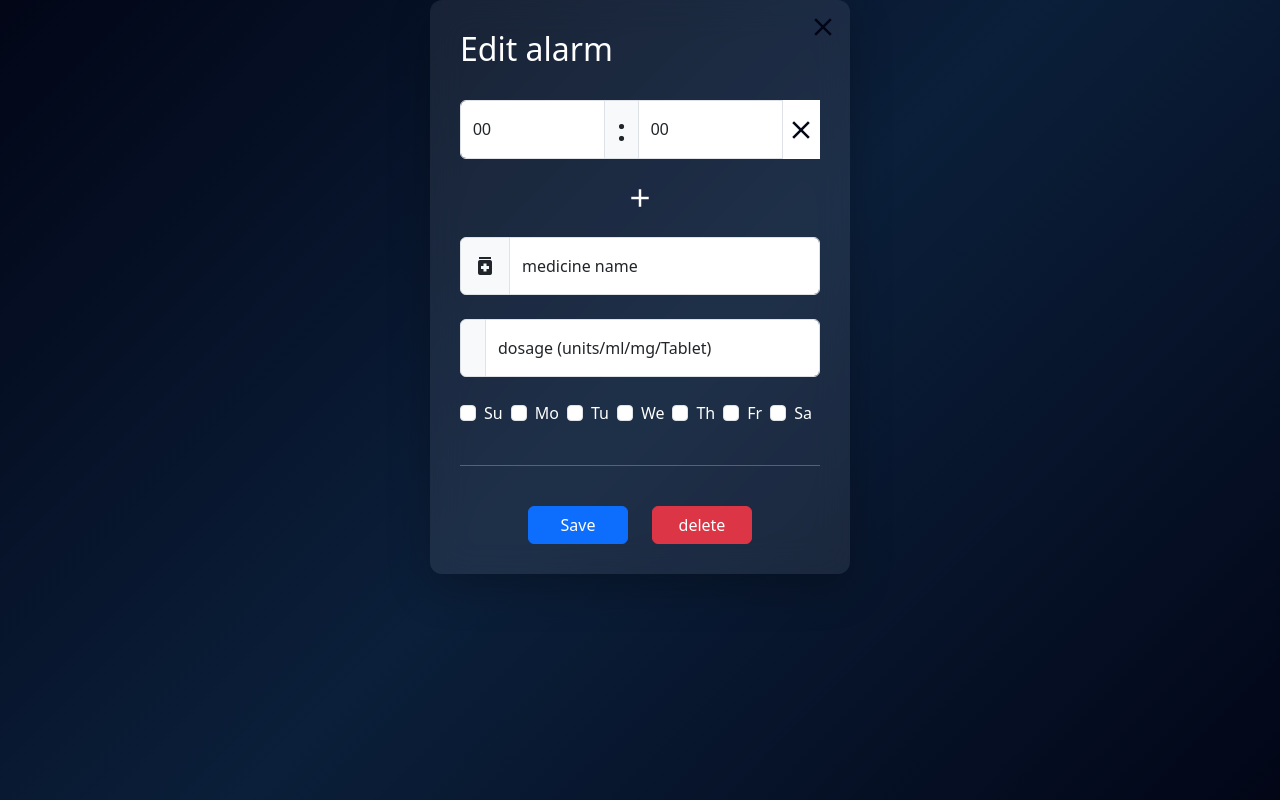
After one commit to mudabeer/meditrack, a Flask app: page /addtime in a window 1280 px wide. The commit adds this page. Run offline with Flask 3, Linux system fonts and the light colour scheme; the visitor is signed in with stand-in values (Sample User, id 1).

Commit message:
index.js added and data is connect to font-end of page(dashboard,medicine) and addtime page added

```diff
--- a/app.py
+++ b/app.py
@@ -23,24 +23,133 @@ conn = mysql.connector.connect(
     database="meditrack"
 )
 
-cursor = conn.cursor(dictionary=True)
+cursor = conn.cursor(dictionary=True, buffered=True)
+
+days = ["su","mo","tu","we","th","fr","sa"]
 
 @app.route("/logout")
 def logout():
-    session["user_id"] =  ''
+    session.clear()
     return redirect("/")
 
 @app.route("/dashboard")
 @login_required
 def dashboard():
-    return render_template("dashboard.html")
+    user_id = session["user_id"]["id"]
+    cursor.execute("""SELECT m.name as name,r.reminder_time as time,m.dose as dosage
+                   FROM medicine m JOIN reminder_logs r
+                   WHERE r.day_of_week  = substring(dayname(curdate()),1,2) AND m.user_id = %s"""
+                   ,(user_id,))
+    todayReminders = cursor.fetchall()
+
+    cursor.execute("SELECT count(id) as totalMedicine FROM Medicine WHERE  user_id = %s",(user_id,))
+    totalMedicine = cursor.fetchone()
+
+    if not todayReminders:
+        return render_template("dashboard.html",totalMedicine=totalMedicine[0])
+    else:
+        cursor.execute("""SELECT count(id) as upcomingReminder FROM reminder_logs WHERE medicine_id in
+                       (SELECT id FROM medicine WHERE user_id = %s)
+                       AND day_of_week = substring(dayname(curdate()),1,2) AND reminder_time > curtime();"""
+                       ,(user_id,))
+        upcomingReminders = cursor.fetchone()
+
+        cursor.execute("""SELECT count(id) as todayReminders FROM reminder_logs WHERE medicine_id in
+                       (SELECT id FROM medicine WHERE user_id = %s)
+                       AND day_of_week = substring(dayname(curdate()),1,2)"""
+                       ,(user_id,))
+        todayTotal = cursor.fetchone()
+
+        cursor.execute("""SELECT COUNT(id) as active FROM reminder_logs WHERE medicine_id in
+                        (SELECT id FROM medicine WHERE user_id = %s AND status = 'Active')"""
+                        ,(user_id,))
+        activeSch = cursor.fetchone()
+
+        return render_template("dashboard.html",todayReminders=todayReminders,todayTotal=todayTotal,totalMedicine=totalMedicine,upcomingReminders=upcomingReminders,activeSch=activeSch)
+
+@app.route("/medicine", methods=["GET","POST"])
+@login_required
+def medicine():
+        user_id = session["user_id"]["id"]
+        cursor.execute("SELECT m.name,r.reminder_time,GROUP_CONCAT(DISTINCT r2.day_of_week ORDER BY r2.day_of_week) AS day_of_week FROM medicine m JOIN reminder_logs r on m.id = r.medicine_id JOIN reminder_logs r2 ON m.id = r2.medicine_id WHERE m.user_id = %s GROUP BY m.id,r.reminder_time ",(user_id,))
+        medicines = cursor.fetchall()
+        if not medicines :
+            return render_template("medicine.html")
+        else:
+            return render_template("medicine.html",medicines=medicines)
+
+@app.route("/addtime",methods=["GET","POST"])
+@login_required
+def addtime():
+    if request.method == "POST":
+        medicine_name = request.form.get("medicine_name")
+        if not medicine_name:
+            return render_template("medicine.html",message="invalid medicine_name",alert=True)
+
+        hours = request.form.getlist("hour")
+        mintues = request.form.getlist("mintue")
+        times = []
+        for i in range(len(hours)):
+            if not hours[i]:
+                return render_template("medicine.html",message="invalid hour {i}",alert=True)
+            if not mintues[i]:
+                return render_template("medicine.html",message="invalid mintues {i}",alert=True)
+            times.append(f"{hours[i]}:{mintues[i]}:00")
+
+        dosage = request.form.get("dosage")
+        if not dosage:
+            return render_template("medicine.html",message="invalid dosage",alert=True)
+
+        days = request.form.getlist("day")
+        if len(days)  < 0:
+            return render_template("medicine.html",message="select at least one day",alert=True)
+
+        user_id = session["user_id"]["id"]
+
+        cursor.execute("SELECT * FROM medicine WHERE name = %s AND user_id = %s",(medicine_name,user_id))
+        row = cursor.fetchall()
+
+        if len(row) > 0:
+            return render_template("medicine.html",message="medicine already exist",alert=True)
+
+        qurey = "INSERT INTO medicine (name,dose,user_id) VALUES (%s,%s,%s)"
+        values = (medicine_name,dosage,user_id)
+        cursor.execute(qurey,values)
+        conn.commit()
+
+        cursor.execute("SELECT * FROM medicine WHERE name = %s AND user_id = %s",(medicine_name,user_id))
+        medicine = cursor.fetchall()
+
+        for day in days:
+            for time in times:
+                print(time,day)
+                qurey = "iNSERT INTO reminder_logs (medicine_id,reminder_time,day_of_week) VALUES (%s,%s,%s)"
+                values = (medicine[0]["id"],time,day)
+                cursor.execute(qurey,values)
+                conn.commit()
+                print("succesFUll")
+        return redirect("/medicine")
+    else:
+        return render_template("addtime.html")
+
+@app.route("/analysis")
+@login_required
+def analysis():
+    return render_template("analysis.html")
+
+@app.route("/profile")
+@login_required
+def profile():
+    return render_template("profile.html")
 
 @app.route("/")
 def index():
+    session.clear()
     return render_template("index.html",show_navbar=True,show_footer=True)
 
 @app.route("/login", methods=["GET","POST"])
 def login():
+    session.clear()
     if request.method == "POST":
         userName = request.form.get("username")
         if not userName:
@@ -62,6 +171,7 @@ def login():
 
 @app.route("/register", methods=["GET", "POST"])
 def register():
+    session.clear()
     if request.method == "POST":
 
         firstName = request.form.get("first_name")
--- /dev/null
+++ b/static/index.js
@@ -0,0 +1,13 @@
+const addTime = document.getElementById("add-time");
+
+
+addTime.addEventListener("click", function(){
+    const div = document.createElement("div")
+    div.className = "input-group"
+    div.innerHTML = `<input type="number" class="form-control time-font " name="hour" value="00" min="00" max="24">
+                    <div class="input-group-text" style="font-size: 30px; font-weight: bold;">:</div>
+                    <input type="number" class="form-control time-font" name="mintue" value="00" min="00" max="59">
+                    <span class="material-icons time-close  px-1" id="time-1">close</span>`
+    medicine_form = document.getElementById("medicine-form");
+    medicine_form.insertBefore(div, addTime)
+})
--- a/static/style.css
+++ b/static/style.css
@@ -118,13 +120,39 @@
 
 }
 
+/* profile picture */
+.profile-pic {
+    border-radius: 50%;
+    max-width: 150px;
+    border: 2px solid white;
+}
+
+.edit-button {
+    background-color: none !important;
+}
+
 /* dashboard */
 .pagebody {
     background: linear-gradient(135deg, #020617, #0b1f3a, #020617);
+    min-height: 100vh;
 }
 
+
+
+.form-switch {
+    position: absolute;
+    top: 12px;
+    right: 12px;
+}
+
+.medicine-card {
+    position: relative;
+    padding: 20px;
+}
+
+
 /* quickaction & call-sec */
-.main-sec .quick-action,.main-sec .call-sec {
+.basic-card {
     color:#f0f6fc;
     font-weight:600;
     padding: 20px;
@@ -193,3 +229,69 @@
     border-radius: 20px;
     min-height: 490px;
 }
+
+
+.form-card{
+    width:420px;
+    background: rgba(255,255,255,0.08);
+    backdrop-filter: blur(18px);
+    color:white;
+    border-radius:12px;
+    padding:30px;
+
+    box-shadow:0 15px 40px rgba(0,0,0,0.25);
+}
+
+.overlay-close {
+    position: absolute;
+    top: 12px;
+    color: #020617 !important;
+    right: 12px;
+    text-decoration: none;
+    font-size: 30px !important;
+    font-weight: bold;
+    cursor: pointer;
+}
+
+.overlay-close:hover {
+    color: #02061728 !important;
+}
+
+.time-font {
+    font-family: 'Orbitron', sans-serif;
+}
+
+.add-card {
+    position: absolute;
+    bottom: 12px;
+    text-decoration: none;
+    font-size: 40px !important;
+    padding: 4px !important;
+}
+
+.time-close {
+    display: flex !important;
+    align-items: center;
+    justify-content: center;
+    font-size: 30px !important;
+    color: #020617;
+    cursor: pointer;
+    background-color: white;
+}
+
+.time-close:hover {
+    color: #0206176a;
+}
+
+.time-close:active {
+    color: #0d6dfda1;
+}
+
+.add-time {
+    font-size: 30px !important;
+    cursor: pointer;
+}
+
+.add-time:hover {
+    color: rgba(255, 255, 255, 0.543);
+}
--- /dev/null
+++ b/templates/addtime.html
@@ -0,0 +1,60 @@
+{% extends "layout.html" %}
+
+{% block body %}
+        <div class="pagebody ">
+            <div class="d-flex align-items-center justify-content-center">
+                <div class="form-card">
+                <h2 >Edit alarm</h2>
+                <a class="material-icons overlay-close" href="/medicine">close</a>
+                {% if alert %}
+                    <div class="alert alert-danger" role="alert">
+                        {{ message }}
+                    </div>
+                {% endif %}
+                <form action="/addtime" method="post" class="d-flex flex-column gap-4 pt-4" id="medicine-form">
+
+                <div class="input-group">
+                    <input type="number" class="form-control time-font " name="hour" value="00" min="00" max="24">
+                    <div class="input-group-text" style="font-size: 30px; font-weight: bold;">:</div>
+                    <input type="number" class="form-control time-font" name="mintue" value="00" min="00" max="59">
+                    <span class="material-icons time-close  px-1" id="time-1">close</span>
+                </div>
+
+                <div class="d-flex align-items-center justify-content-center" id="add-time"><span class="material-icons add-time" >add</span></div>
+                <div class="input-group ">
+                    <div class="input-group-text material-icons pt-3" >medication</div>
+                    <div class="form-floating">
+                        <input type="text" name = "medicine_name" id="medicine_name" class="form-control" required placeholder="medicine name" >
+                        <label for="medicine_name" class="text-dark">medicine name</label>
+                    </div>
+                </div>
+                <div class="input-group ">
+                    <div class="input-group-text material-icons pt-3" ></div>
+                    <div class="form-floating">
+                        <input type="text" name = "dosage" class="form-control" required placeholder="dosage">
+                        <label for="medicine_name" class="text-dark">dosage (units/ml/mg/Tablet)</label>
+                    </div>
+                </div>
+
+                   <div class="days d-flex gap-2 flex-wrap">
+                        <input type="checkbox" name="day" value="su" class="form-check-input"> Su
+                        <input type="checkbox" name="day" value="mo" class="form-check-input"> Mo
+                        <input type="checkbox" name="day" value="tu" class="form-check-input"> Tu
+                        <input type="checkbox" name="day" value="we" class="form-check-input"> We
+                        <input type="checkbox" name="day" value="th" class="form-check-input"> Th
+                        <input type="checkbox" name="day" value="fr" class="form-check-input"> Fr
+                        <input type="checkbox" name="day" value="sa" class="form-check-input"> Sa
+                    </div>
+
+                <hr>
+                <div class="d-flex align-items-center justify-content-center gap-4" >
+                    <button class="btn btn-primary" style="width: 100px;" name="action" value="save">Save</button>
+                    <button class="btn btn-danger" style="width: 100px;" name="action" value="delete">delete</button>
+                 </div>
+                </form>
+
+            </div>
+            </div>
+
+        </div>
+{% endblock %}
--- /dev/null
+++ b/templates/analysis.html
@@ -0,0 +1,4 @@
+{% extends "dashLayout.html" %}
+
+{% block main %}
+{% endblock %}
--- a/templates/layout.html
+++ b/templates/layout.html
@@ -72,5 +72,6 @@
 </footer>
 {% endif %}
     <script src="https://cdn.jsdelivr.net/npm/bootstrap@5.3.8/dist/js/bootstrap.bundle.min.js" integrity="sha384-FKyoEForCGlyvwx9Hj09JcYn3nv7wiPVlz7YYwJrWVcXK/BmnVDxM+D2scQbITxI" crossorigin="anonymous"></script>
+    <script src="/static/index.js"></script>
 </body>
 </html>
--- a/templates/login.html
+++ b/templates/login.html
@@ -22,7 +22,7 @@
 
                                     <div class="form-floating">
                                         <input type="username" name="username" class="form-control" required placeholder="username here">
-                                        <label for="email">username</label>
+                                        <label for="username">username</label>
                                     </div>
                                 </div>
                             </div>
```
Also changed, not shown: other parts of static/style.css (+19 -9 lines), templates/dashLayout.html (added, +74 -0 lines), templates/dashboard.html (+23 -103 lines), templates/medicine.html (+29 -0 lines), templates/profile.html (added, +38 -0 lines).
